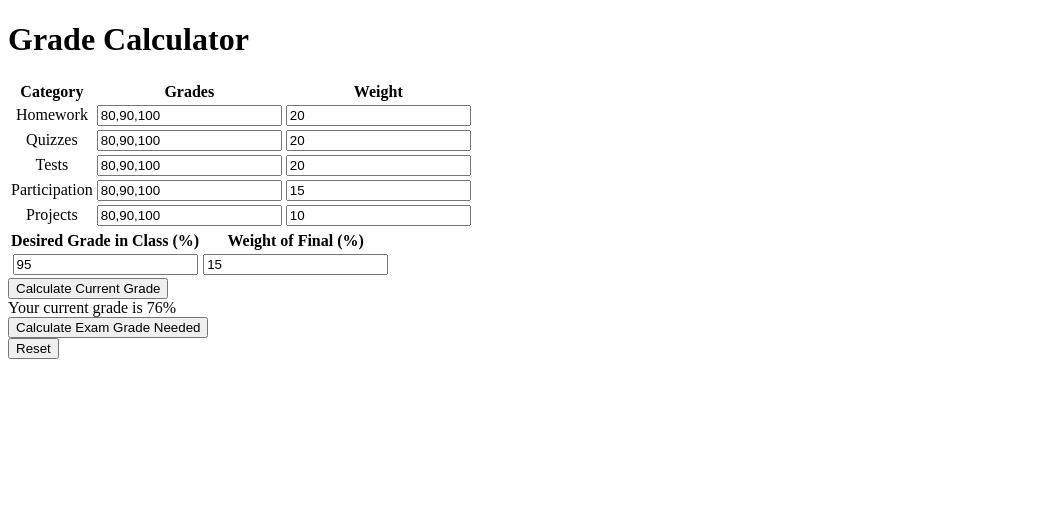
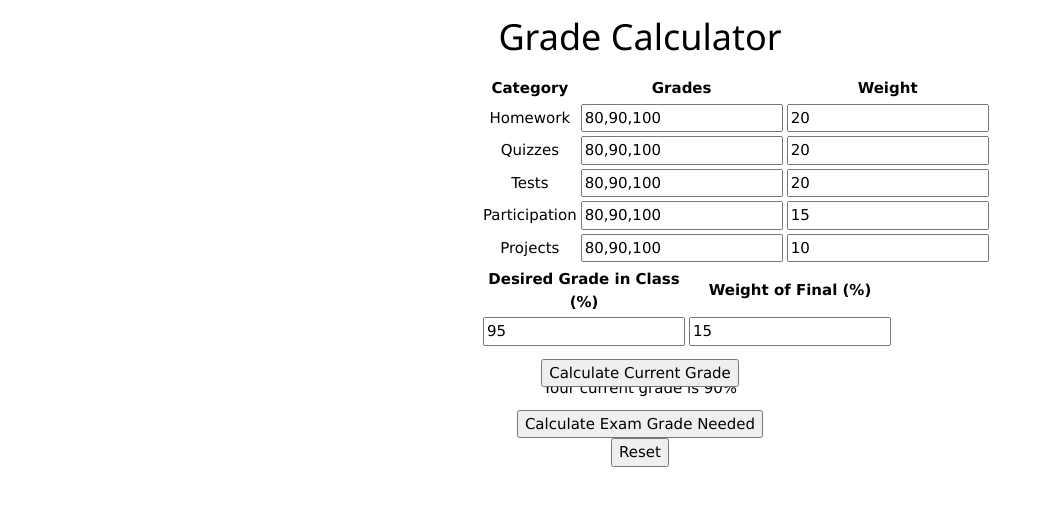
Before and after one commit to annafry1/gradecalculator, a plain HTML site: page index.html in a window 1280 px wide. Both pictures are taken after a click on the button "Calculate Current Grade". Shown: the whole page, without its empty margins (0-1044 px from the left). Drawn offline with nearby package versions, Linux system fonts and the light colour scheme.

Commit message:
WORK ON THIS ANNA -Eva

```diff
--- a/index.html
+++ b/index.html
@@ -4,7 +4,9 @@
     <meta charset="UTF-8">
     <title>Title</title>
     <script src="script.js"></script>
+    <link rel="stylesheet" href="https://www.w3schools.com/w3css/4/w3.css">
     <link rel="stylesheet" href="styles.css">
+
 </head>
 <body>
 <h1 id="title">Grade Calculator</h1>
@@ -52,7 +54,7 @@
 </table>
 </div>
 
-<button id="calculateGrade" onclick="calculateCurrentGrade()">Calculate Current Grade</button>
+<button id="calculateGrade" onclick="calculateCurrentGrade(false)">Calculate Current Grade</button>
 <div id="currentGrade"></div>
 <button id="calculateGradeNeeded" onclick="calculateGradeNeeded()">Calculate Exam Grade Needed</button>
 <div id="gradeNeeded"></div>
--- a/script.js
+++ b/script.js
@@ -1,4 +1,4 @@
-function calculateCurrentGrade(){
+function calculateCurrentGrade(final){
     var hwGrades = strToNum(document.getElementById("hwGrades").value);
     var hwAvg = avgArr(hwGrades);
     var quizGrades = strToNum(document.getElementById("quizGrades").value);
@@ -10,12 +10,21 @@ function calculateCurrentGrade(){
     var projectGrades = strToNum(document.getElementById("projectGrades").value);
     var projectAvg = avgArr(projectGrades);
 
-    var hwWeight = parseInt(document.getElementById("hwWeight").value)/100;
-    var quizWeight = parseInt(document.getElementById("quizWeight").value)/100;
-    var testWeight = parseInt(document.getElementById("testWeight").value)/100;
-    var partWeight = parseInt(document.getElementById("partWeight").value)/100;
-    var projectWeight = parseInt(document.getElementById("projectWeight").value)/100;
-    var finalWeight = parseInt(document.getElementById("examWeight").value)/100;
+    var hwWeight = parseInt(document.getElementById("hwWeight").value);
+    var quizWeight = parseInt(document.getElementById("quizWeight").value);
+    var testWeight = parseInt(document.getElementById("testWeight").value);
+    var partWeight = parseInt(document.getElementById("partWeight").value);
+    var projectWeight = parseInt(document.getElementById("projectWeight").value);
+    var finalWeight = parseInt(document.getElementById("examWeight").value);
+
+    if(!final){
+        var totalWeight = hwWeight + quizWeight + testWeight + partWeight + projectWeight;
+        hwWeight = hwWeight/totalWeight;
+        quizWeight = quizWeight/totalWeight;
+        testWeight = testWeight/totalWeight;
+        partWeight = partWeight/totalWeight;
+        projectWeight = projectWeight/totalWeight;
+    }
 
     var hw = hwAvg * hwWeight;
     var quiz = quizAvg * quizWeight;
@@ -26,18 +35,23 @@ function calculateCurrentGrade(){
 
     var currentGrade = Math.floor(hw + quiz + test + part + project);
     console.log(currentGrade);
-    document.getElementById("currentGrade").innerHTML = "Your current grade is " + currentGrade + "%";
-    return currentGrade;
+    if(isNaN(currentGrade)){
+        alert("Please enter valid weights or grades");
+    }else{
+        document.getElementById("currentGrade").innerHTML = "Your current grade is " + currentGrade + "%";
+        return currentGrade;
+    }
+
 
 }
 
 function calculateGradeNeeded(){
-    var currentGrade = calculateCurrentGrade();
+    var currentGrade = calculateCurrentGrade(true);
     var gradeWanted = strToNum(document.getElementById("gradeWanted").value);
     var finalWeight = parseInt(document.getElementById("examWeight").value);
 
-    var a = gradeWanted - ((currentGrade/100) * (100 - finalWeight));
-    var gradeNeeded = Math.floor((100 * a) / finalWeight);
+    var a = gradeWanted - currentGrade;
+    var gradeNeeded = Math.floor(a / finalWeight);
     console.log(gradeWanted);
     document.getElementById("gradeNeeded").innerHTML = "You will need " + gradeNeeded + " to get a " + gradeWanted + " in the class.";
 
@@ -47,6 +61,10 @@ function strToNum(str){
     var arr = str.split(",");
     for (var i = 0; i < arr.length; i ++){
         arr[i] = parseInt(arr[i]);
+        if(arr[i] > 200){
+            alert("Value too high.");
+            return;
+        }
     }
     console.log(arr);
     return arr;
--- a/styles.css
+++ b/styles.css
@@ -1,6 +1,13 @@
-#tables{
+#tables, body{
     position: relative;
+    width: 50%;
     text-align: center;
     margin-left: auto;
     margin-right: auto;
 }
+
+#calculateGrade,#calculateGradeNeeded,#reset{
+    position: relative;
+    top: 10px;
+    bottom: 10px;
+}
```
